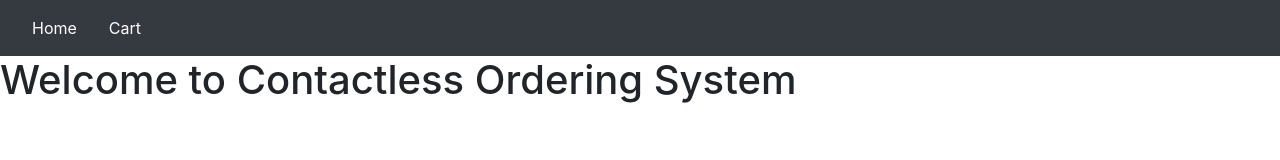
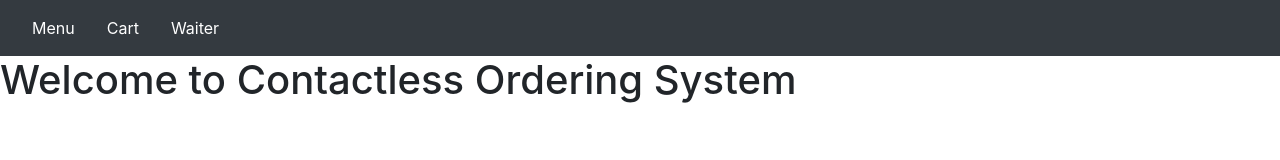
Before and after one commit to MananTaneja/AGS, a Next.js app in the folder client-side-web/: page / in a window 1280 px wide. Shown: the top 160 px of the page. Built offline with nearby package versions, Linux system fonts and the light colour scheme.

Commit message:
added few pages

```diff
--- a/client-side-web/components/DisplayMenu.js
+++ b/client-side-web/components/Menu.js
@@ -1,4 +1,4 @@
-class DisplayMenu extends React.Component {
+class Menu extends React.Component {
   state = {};
 
   render() {
@@ -13,4 +13,4 @@ class DisplayMenu extends React.Component {
   }
 }
 
-export default DisplayMenu;
+export default Menu;
--- a/client-side-web/components/NavBar.js
+++ b/client-side-web/components/NavBar.js
@@ -8,7 +8,7 @@ const Navbar = () => {
           <Link href="/">
             <li className="nav-item">
               <a className="nav-link" href="#">
-                Home <span className="sr-only">(current)</span>
+                Menu
               </a>
             </li>
           </Link>
@@ -16,6 +16,13 @@ const Navbar = () => {
             <li className="nav-item">
               <a className="nav-link" href="#">
                 Cart
+              </a>
+            </li>
+          </Link>
+          <Link href="./">
+            <li className="nav-item">
+              <a className="nav-link" href="#">
+                Waiter
               </a>
             </li>
           </Link>
```
Also changed, not shown: client-side-web/pages/login.js (added), 2 other files (tests, documents, lock files or other folders).
